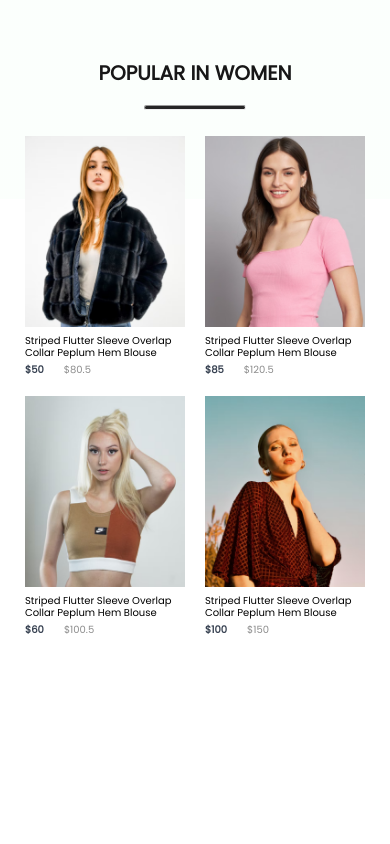
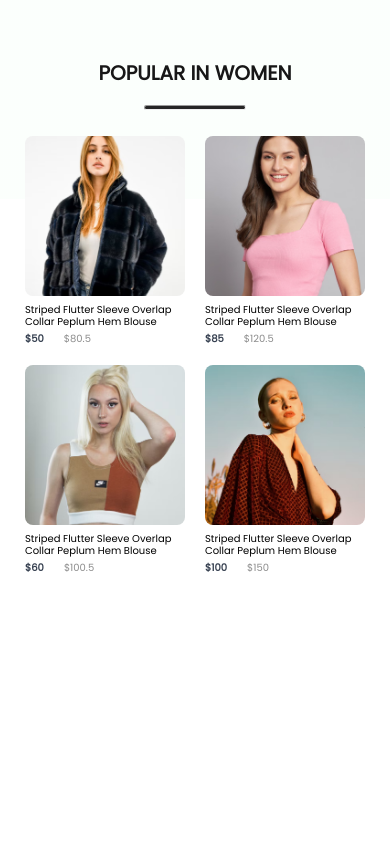
Before and after one commit to nccu231015/ecommerce-frontend, a React (Create React App) app: page / in a window 390 px wide. Shown: the part 1020-1864 px from the top of the page. Built offline with nearby package versions, Linux system fonts and the light colour scheme; no server answers.

Commit message:
Update frontend for improved image handling

```diff
--- a/src/Components/Item/Item.css
+++ b/src/Components/Item/Item.css
@@ -3,6 +3,9 @@
 }
 .item img{
     width: 350px;
+    height: 350px;
+    object-fit: cover;
+    border-radius: 8px;
 }
 .item p{
     margin: 6px 0px;
@@ -36,6 +39,8 @@
     }
     .item img{
         width: 220px;
+        height: 220px;
+        object-fit: cover;
     }
     .item-price-old{
         font-size: 14px;
@@ -51,6 +56,8 @@
     }
     .item img{
         width: 170px;
+        height: 170px;
+        object-fit: cover;
     }
     .item-price-old{
         font-size: 13px;
@@ -66,6 +73,8 @@
     }
     .item img{
         width: 120px;
+        height: 120px;
+        object-fit: cover;
     }
     .item-price-old{
         font-size: 10px;
@@ -80,5 +89,7 @@
     }
     .item img{
         width: 160px;
+        height: 160px;
+        object-fit: cover;
     }
 }
--- a/src/Components/ProductDisplay/ProductDisplay.css
+++ b/src/Components/ProductDisplay/ProductDisplay.css
@@ -14,12 +14,25 @@
     gap: 16px;
 }
 .productdisplay-img-list img{
+    width: 163px;
     height: 163px;
+    object-fit: cover;
+    border-radius: 8px;
+    cursor: pointer;
+    border: 2px solid transparent;
+    transition: border-color 0.3s ease;
+}
+
+.productdisplay-img-list img:hover{
+    border-color: #ff4141;
 }
 
 .productdisplay-main-img{
     width: 586px;
     height: 700px;
+    object-fit: cover;
+    border-radius: 12px;
+    box-shadow: 0 4px 20px rgba(0,0,0,0.1);
 }
 
 .productdisplay-right{
@@ -108,11 +121,14 @@
         gap: 10px;
     }
     .productdisplay-img-list img{
+        width: 120px;
         height: 120px;
+        object-fit: cover;
     }
     .productdisplay-main-img{
         width: auto;
         height: 510px;
+        object-fit: cover;
     }
     .productdisplay-right{
         margin: 0px 30px;
@@ -166,10 +182,14 @@
         gap: 10px;
     }
     .productdisplay-img-list img{
+        width: 80px;
         height: 80px;
+        object-fit: cover;
     }
     .productdisplay-main-img{
+        width: auto;
         height: 350px;
+        object-fit: cover;
     }
     .productdisplay-right h1{
         font-size: 18px;
@@ -215,10 +235,14 @@
         gap: 6px;
     }
     .productdisplay-img-list img{
+        width: 70px;
         height: 70px;
+        object-fit: cover;
     }
     .productdisplay-main-img{
+        width: auto;
         height: 300px;
+        object-fit: cover;
     }
     .productdisplay-right h1{
         font-size: 14px;
@@ -264,10 +288,14 @@
         gap: 8px;
     }
     .productdisplay-img-list img{
+        width: 75px;
         height: 75px;
+        object-fit: cover;
     }
     .productdisplay-main-img{
+        width: auto;
         height: 330px;
+        object-fit: cover;
     }
     .productdisplay-right{
         margin: 5px;
```
